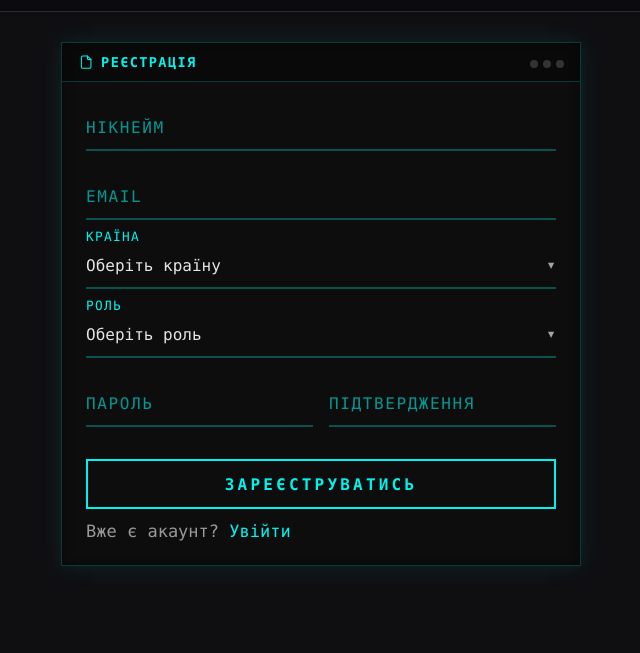
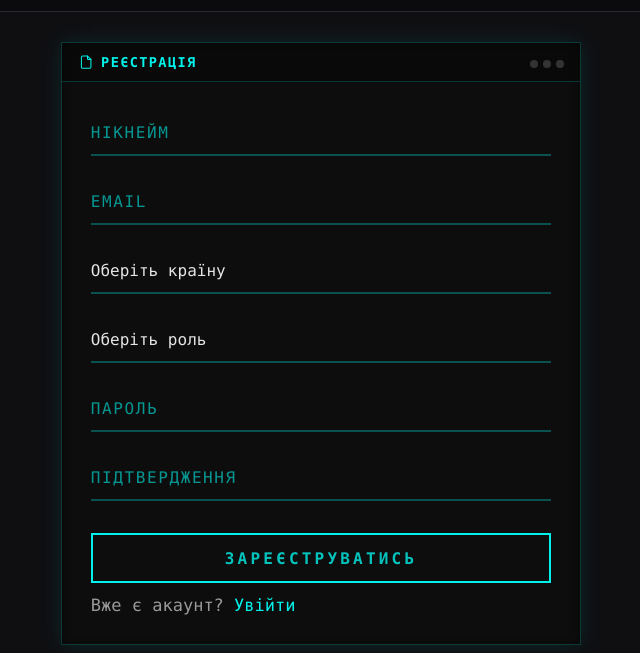
Before and after one commit to ArtiBond/Code4Future, a website: page src/register.html in a window 1280 px wide. Shown: the part 57-710 px from the top of the page, without its empty margins (319-959 px from the left). Drawn offline with Linux system fonts and the light colour scheme.

Commit message:
styles in register.html done

```diff
--- a/src/register.html
+++ b/src/register.html
@@ -4,7 +4,8 @@
   <meta charset="utf-8" />
   <meta name="viewport" content="width=device-width,initial-scale=1" />
   <title>RedXBattles</title>
-  <link rel="stylesheet" href="css/styles.css" />
+
+  <link rel="stylesheet" href="css/style.min.css">
   <link rel="icon" type="image/x-icon" href="img/logo.png">
 
 </head>
@@ -12,8 +13,8 @@
 
 
   <div class="navbar" style="justify-content: center;">
-    <a class="brand" href="index.html">
-      <img src="img/logo.png"  class="brand-badge"  alt="logo">
+    <a class="navbar__brand" href="index.html">
+      <img src="img/logo.png"  class="navbar__brand__badge"  alt="logo">
       <span>RedXBattles</span>
     </a>
 
@@ -21,11 +22,11 @@
   </div>
 
 
-  <div class="glitch-form-wrapper">
-    <form class="glitch-card">
+  <div class="glitch__form">
+    <form class="glitch__card">
 
-      <div class="card-header">
-        <div class="card-title">
+      <div class="card__header">
+        <div class="card__title">
           <svg
             xmlns="http://www.w3.org/2000/svg"
             viewBox="0 0 24 24"
@@ -41,60 +42,60 @@
           </svg>
           <span>Реєстрація</span>
         </div>
-        <div class="card-dots"><span></span><span></span><span></span></div>
+        <div class="card__dots"><span></span><span></span><span></span></div>
       </div>
 
-      <div class="card-body">
+      <div class="card__body">
 
-        <div class="form-group">
+        <div class="form__group">
           <input type="text" id="name" required placeholder=" " />
-          <label for="name" class="form-label" data-text="ІМʼЯ">Нікнейм</label>
+          <label for="name" class="form__label" data-text="ІМʼЯ">Нікнейм</label>
         </div>
 
-        <div class="form-group">
+        <div class="form__group">
           <input type="email" id="email" required placeholder=" " />
-          <label for="email" class="form-label" data-text="EMAIL">EMAIL</label>
+          <label for="email" class="form__label" data-text="EMAIL">EMAIL</label>
         </div>
 
-       <div class="form-group">
-          <select id="role" required>
+       <div class="form__group">
+          <select id="select" required>
             <option value="" disabled selected>Оберіть країну</option>
             <option>Україна</option>
             <option>Польща</option>
             <option>Зімбабве</option>
           </select>
-          <label for="role" class="form-label" data-text="КРАЇНА">Країна</label>
+          <label for="select" class="form__label" data-text="КРАЇНА">Країна</label>
         </div>
 
-        <div class="form-group">
-          <select id="role" required>
+        <div class="form__group">
+          <select id="select" required>
             <option value="" disabled selected>Оберіть роль</option>
             <option>Учасник (команда)</option>
             <option>Журі</option>
             <option>Адміністратор</option>
           </select>
-          <label for="role" class="form-label" data-text="РОЛЬ">РОЛЬ</label>
+          <label for="select" class="form__label" data-text="РОЛЬ">РОЛЬ</label>
         </div>
 
         <div class="form-row">
-          <div class="form-group">
+          <div class="form__group">
             <input type="password" id="password" required placeholder=" " />
-            <label for="password" class="form-label" data-text="ПАРОЛЬ">ПАРОЛЬ</label>
+            <label for="password" class="form__label" data-text="ПАРОЛЬ">ПАРОЛЬ</label>
           </div>
 
-          <div class="form-group">
+          <div class="form__group">
             <input type="password" id="confirm" required placeholder=" " />
-            <label for="confirm" class="form-label" data-text="ПІДТВЕРДЖЕННЯ">
+            <label for="confirm" class="form__label" data-text="ПІДТВЕРДЖЕННЯ">
               ПІДТВЕРДЖЕННЯ
             </label>
           </div>
         </div>
 
-        <button data-text="ЗАРЕЄСТРУВАТИСЬ" type="submit" class="submit-btn">
-          <span class="btn-text">ЗАРЕЄСТРУВАТИСЬ</span>
+        <button data-text="ЗАРЕЄСТРУВАТИСЬ" type="submit" class="form__sbmtbutton">
+          <span class="form__sbmtbutton__text">ЗАРЕЄСТРУВАТИСЬ</span>
         </button>
 
-        <div class="muted" style="font-size: 17px;">
+        <div class="form__muted" style="font-size: 17px;">
           Вже є акаунт? <a href="login">Увійти</a>
         </div>
 
--- a/src/sass/blocks/_form.scss
+++ b/src/sass/blocks/_form.scss
@@ -137,6 +137,10 @@
         letter-spacing: 0.1em;
         pointer-events:none;
         transition: all 0.3s ease;
+
+        &[for="select"] {
+            opacity: 0;
+        }
     }
 
     &__sbmtbutton {
```
Also changed, not shown: src/login.html (+2 -2 lines), src/css/style.min.css.
